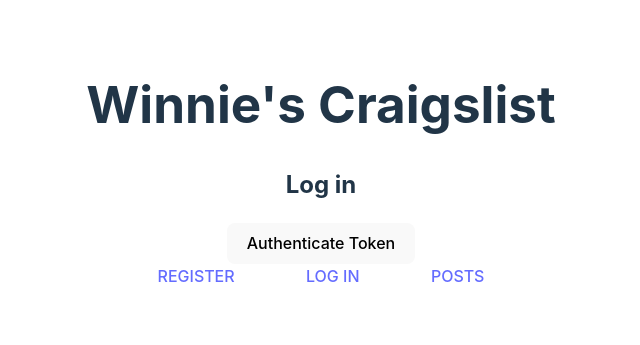
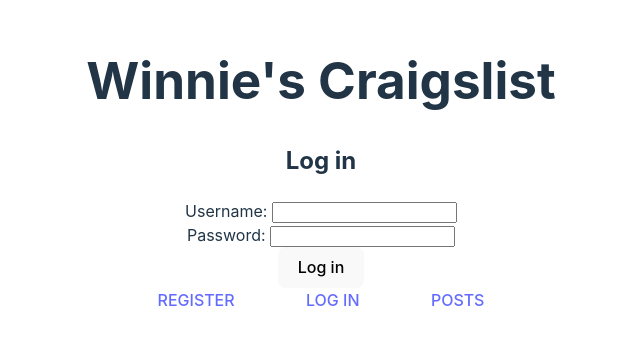
Before and after one commit to winniemei/Winnies-Craigslist, a React (Vite) app in the folder Craigslist/: page /login in a window 1280 px wide. Shown: the part 235-580 px from the top of the page, without its empty margins (319-959 px from the left). Built offline with nearby package versions, Linux system fonts and the light colour scheme.

Commit message:
made authentication work

```diff
--- a/Craigslist/src/components/Login.jsx
+++ b/Craigslist/src/components/Login.jsx
@@ -10,7 +10,6 @@
     const [error, setError] = useState(null);
 
     const authorizedUsers = useSelector(state => state.authenticate)
-    console.log(authorizedUsers)
     // const authorizedPassword = useSelector(state => state.authenticate.password)
     async function handleClick() {
 
@@ -22,21 +21,22 @@
                 },
                     body: JSON.stringify({
                         user: {
-                            username: 'thegoodplace',
-                            password: 'youpassed'
+                            username: `${username}`,
+                            password: `${password}`
                     }
                 })
             });
             const result = await response.json();
             console.log(`what i get ${JSON.stringify(result)}`)
-            console.log(result.message);
             if (result.success) {
                 setSuccessMessage('Awesome')
+                alert("Congrats! You're logged in!")
             } else {
                 console.log("not authorized")
             }
 
         } catch (error) {
+            console.log("ERROR")
             setError(error.message);
         }
     }
@@ -46,8 +46,7 @@
             <h2>Log in</h2>
             {successMessage && <p>{successMessage}</p>}
             {error && <p>{error}</p>}
-            <button onClick={handleClick}>Authenticate Token</button>
-            {/* <form onSubmit={handleClick}>
+            <form>
                 <label>
                     Username: <input value={username} onChange={(e) => setUsername(e.target.value)} />
                 </label><br />
@@ -55,8 +54,8 @@
                     Password: <input value={password} onChange={(e) => setPassword(e.target.value)} />
                 </label>
                 <br></br>
-                <button>Submit</button>
-            </form> */}
+                <button type="button" onClick={handleClick}>Log in</button>
+            </form>
         </>
     );
 }
```
